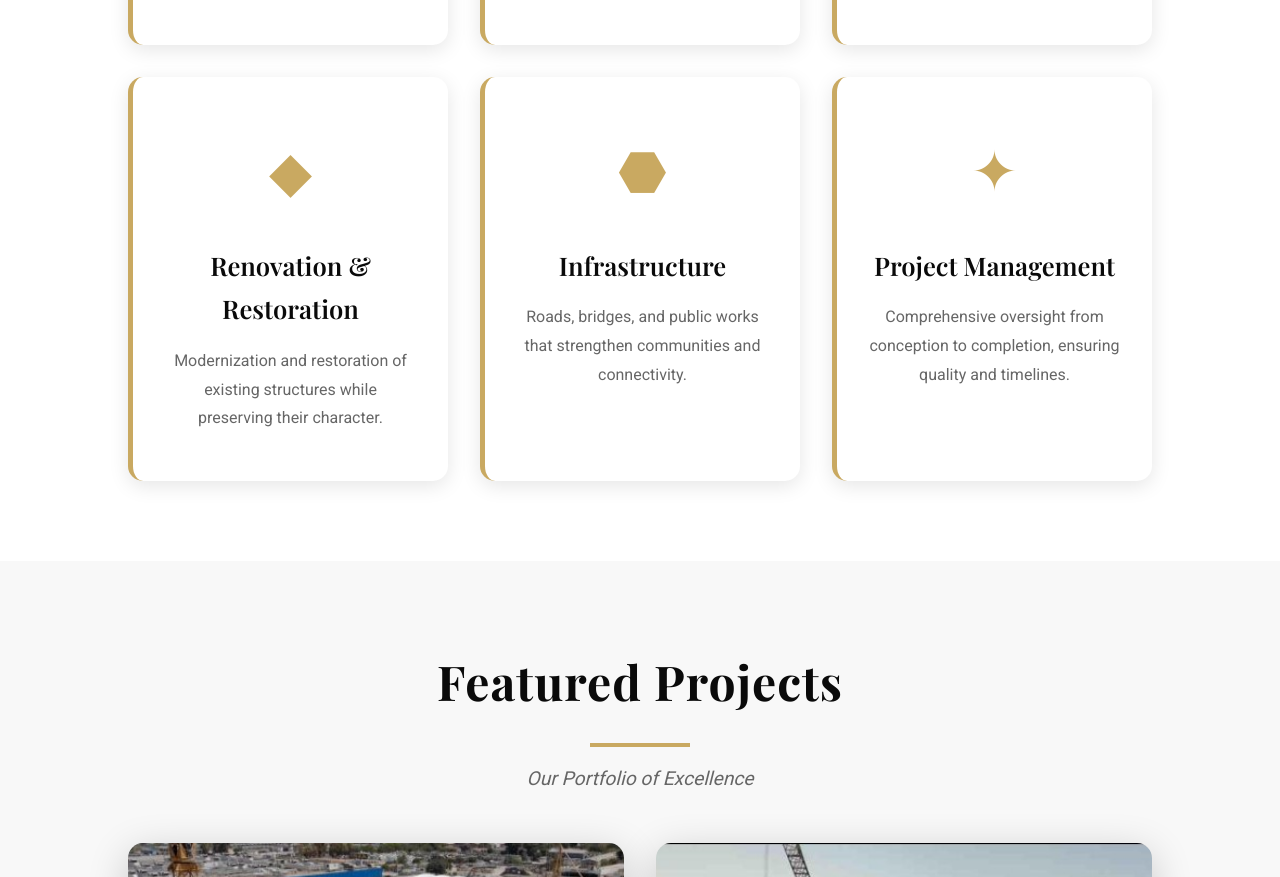
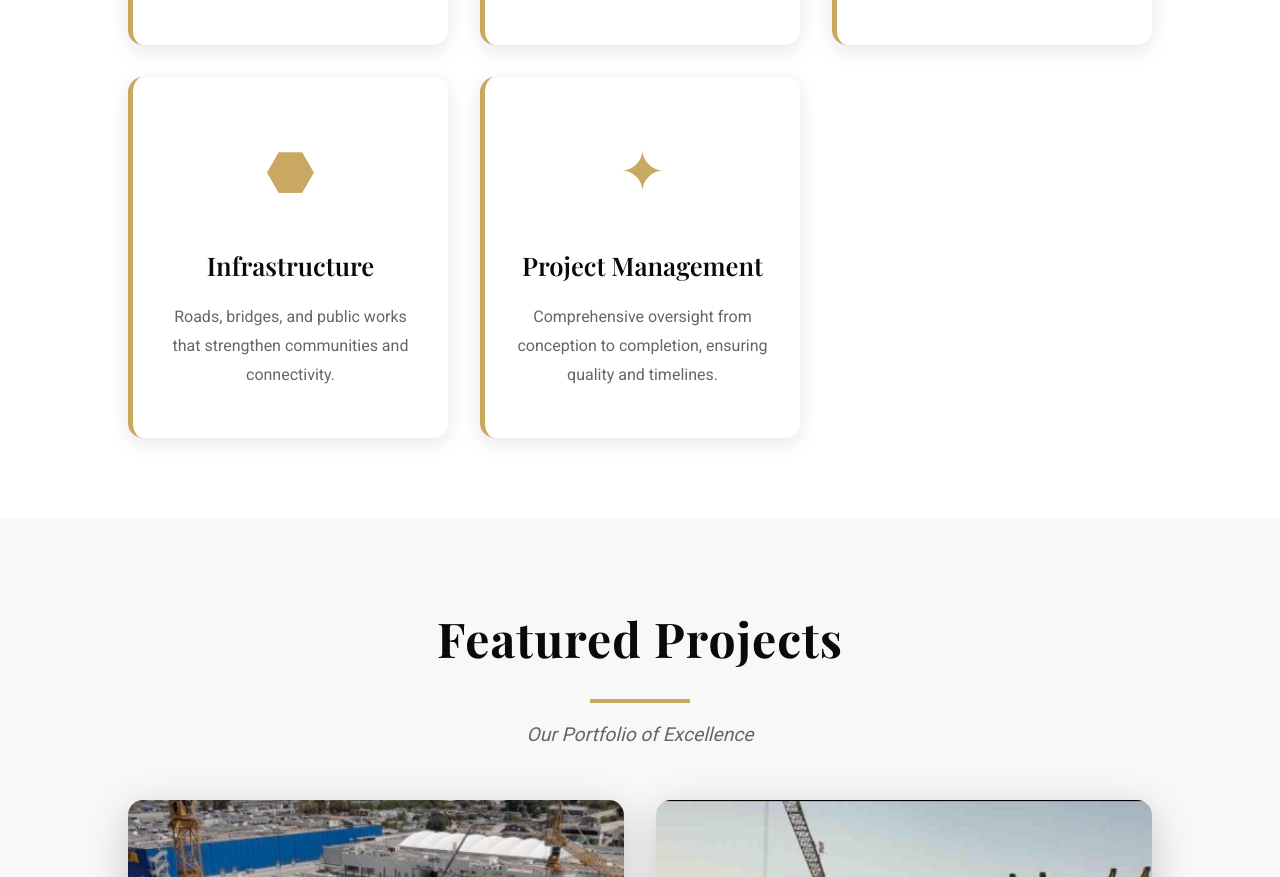
Before and after one commit to startup-ground-zero/paschalidis, a plain HTML site: page index-en.html in a window 1280 px wide. Shown: the part 2696-3573 px from the top of the page. Drawn offline with nearby package versions, Linux system fonts and the light colour scheme.

Commit message:
Add files via upload

```diff
--- a/index-en.html
+++ b/index-en.html
@@ -927,11 +927,6 @@
                 <p>Warehouses, factories, and industrial complexes engineered for maximum efficiency and safety.</p>
             </div>
             <div class="service-card">
-                <div class="service-icon">◆</div>
-                <h3>Renovation & Restoration</h3>
-                <p>Modernization and restoration of existing structures while preserving their character.</p>
-            </div>
-            <div class="service-card">
                 <div class="service-icon">⬣</div>
                 <h3>Infrastructure</h3>
                 <p>Roads, bridges, and public works that strengthen communities and connectivity.</p>
@@ -1087,7 +1082,6 @@
                     <select id="inquiry-type" name="inquiry_type" required>
                         <option value="">Select inquiry type</option>
                         <option value="New Project">New Project Inquiry</option>
-                        <option value="Supplier Bid">Supplier Bid</option>
                         <option value="Request Information">Request Information</option>
                         <option value="Partnership">Partnership</option>
                         <option value="Other">Other</option>
```
Also changed, not shown: index.html (+0 -6 lines).
